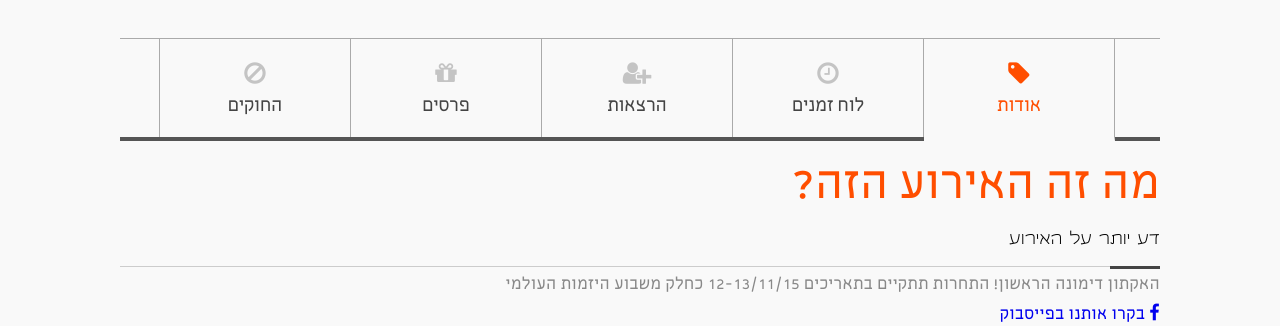
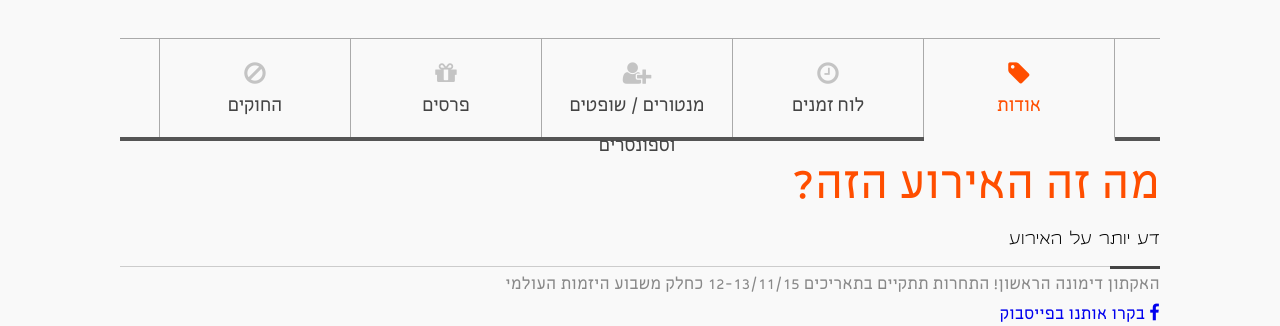
Before and after one commit to dimonahack/dimonahack.com, a Flask app: page /details in a window 1280 px wide. Shown: the part 202-528 px from the top of the page. Run offline with Flask 2, Linux system fonts and the light colour scheme; some libraries are stand-ins or nearby versions.

Commit message:
refactor

```diff
--- a/static/css/details.css
+++ b/static/css/details.css
@@ -69,7 +69,7 @@ body {
   content: "\f234";
 }
 .grid .tabs .tab .tabIcon.icon3::after {
-  content: "הרצאות";
+  content: "מנטורים / שופטים וספונסרים";
 }
 .grid .tabs .tab .tabIcon.icon4::before {
   content: "\f06b";
--- a/static/css/details.less
+++ b/static/css/details.less
@@ -72,7 +72,7 @@ body {
             content: "\f234";
           }
           &::after {
-            content: "הרצאות";
+            content: "מנטורים / שופטים וספונסרים";
           }
         }
         &.icon4 {
```
Also changed, not shown: static/css/details.min.css.
